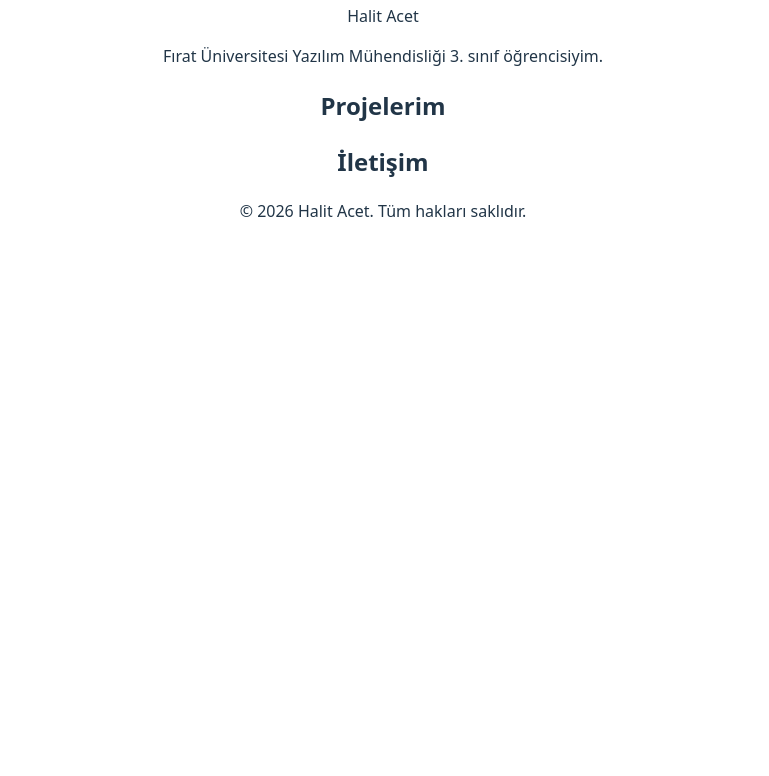
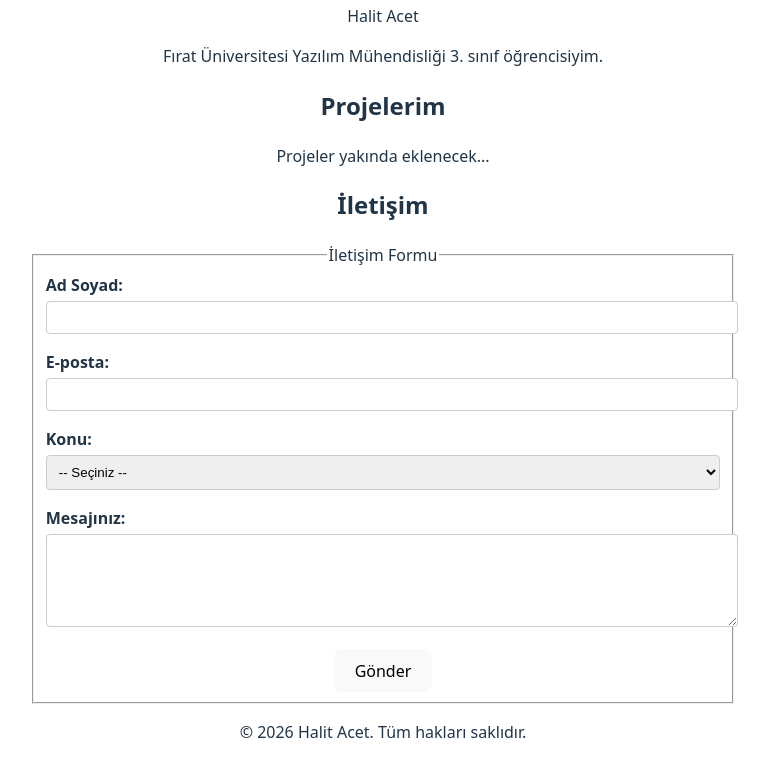
Before and after one commit to HalitACET/web-lab-hello, a React (Vite) app: page / in a window 1280 px wide. Shown: the part 758-1534 px from the top of the page, without its empty margins (257-1026 px from the left). Before the commit the page ends 1029 px from the top, so only its background shows below. Built offline with nearby package versions, Linux system fonts and the light colour scheme.

Commit message:
feat: add accessible contact form with validation and labels

```diff
--- a/src/App.css
+++ b/src/App.css
@@ -63,3 +63,30 @@
   outline: 3px solid #2563EB;
   outline-offset: 2px;
 }
+
+.form-group {
+  margin-bottom: 1rem;
+  text-align: left;
+}
+
+label {
+  display: block;
+  margin-bottom: 0.25rem;
+  font-weight: bold;
+}
+
+input,
+textarea,
+select {
+  width: 100%;
+  padding: 0.5rem;
+  border: 1px solid #ccc;
+  border-radius: 4px;
+}
+
+.error-msg {
+  color: red;
+  font-size: 0.85rem;
+  display: block;
+  margin-top: 0.25rem;
+}
--- a/src/App.tsx
+++ b/src/App.tsx
@@ -10,6 +10,7 @@
 
       <header>
         <h1>Halit Acet - Kişisel Portfolyo</h1>
+
         <nav aria-label="Ana navigasyon">
           <ul>
             <li><a href="#hakkimda">Hakkımda</a></li>
@@ -20,6 +21,7 @@
       </header>
 
       <main id="main-content">
+
         <section id="hakkimda">
           <h2>Hakkımda</h2>
           <figure>
@@ -34,10 +36,67 @@
 
         <section id="projeler">
           <h2>Projelerim</h2>
+          <p>Projeler yakında eklenecek...</p>
         </section>
 
         <section id="iletisim">
           <h2>İletişim</h2>
+          <form action="#" method="POST" noValidate>
+            <fieldset>
+              <legend>İletişim Formu</legend>
+
+              <div className="form-group">
+                <label htmlFor="name">Ad Soyad: </label>
+                <input
+                  type="text"
+                  id="name"
+                  name="name"
+                  required
+                  minLength={2}
+                  aria-describedby="name-error"
+                />
+                <small id="name-error" className="error-msg" role="alert"></small>
+              </div>
+
+              <div className="form-group">
+                <label htmlFor="email">E-posta: </label>
+                <input
+                  type="email"
+                  id="email"
+                  name="email"
+                  required
+                  aria-describedby="email-error"
+                />
+                <small id="email-error" className="error-msg" role="alert"></small>
+              </div>
+
+              <div className="form-group">
+                <label htmlFor="subject">Konu: </label>
+                <select id="subject" name="subject" required aria-describedby="subject-error">
+                  <option value="">-- Seçiniz --</option>
+                  <option value="is">İş Teklifi</option>
+                  <option value="soru">Soru</option>
+                  <option value="oneri">Öneri</option>
+                </select>
+                <small id="subject-error" className="error-msg" role="alert"></small>
+              </div>
+
+              <div className="form-group">
+                <label htmlFor="message">Mesajınız:</label>
+                <textarea
+                  id="message"
+                  name="message"
+                  rows={5}
+                  required
+                  minLength={10}
+                  aria-describedby="message-error"
+                ></textarea>
+                <small id="message-error" className="error-msg" role="alert"></small>
+              </div>
+
+              <button type="submit">Gönder</button>
+            </fieldset>
+          </form>
         </section>
       </main>
 
@@ -45,7 +104,7 @@
         <p>&copy; 2026 Halit Acet. Tüm hakları saklıdır.</p>
       </footer>
     </>
-  )
+  );
 }
 
-export default App
+export default App;
```
